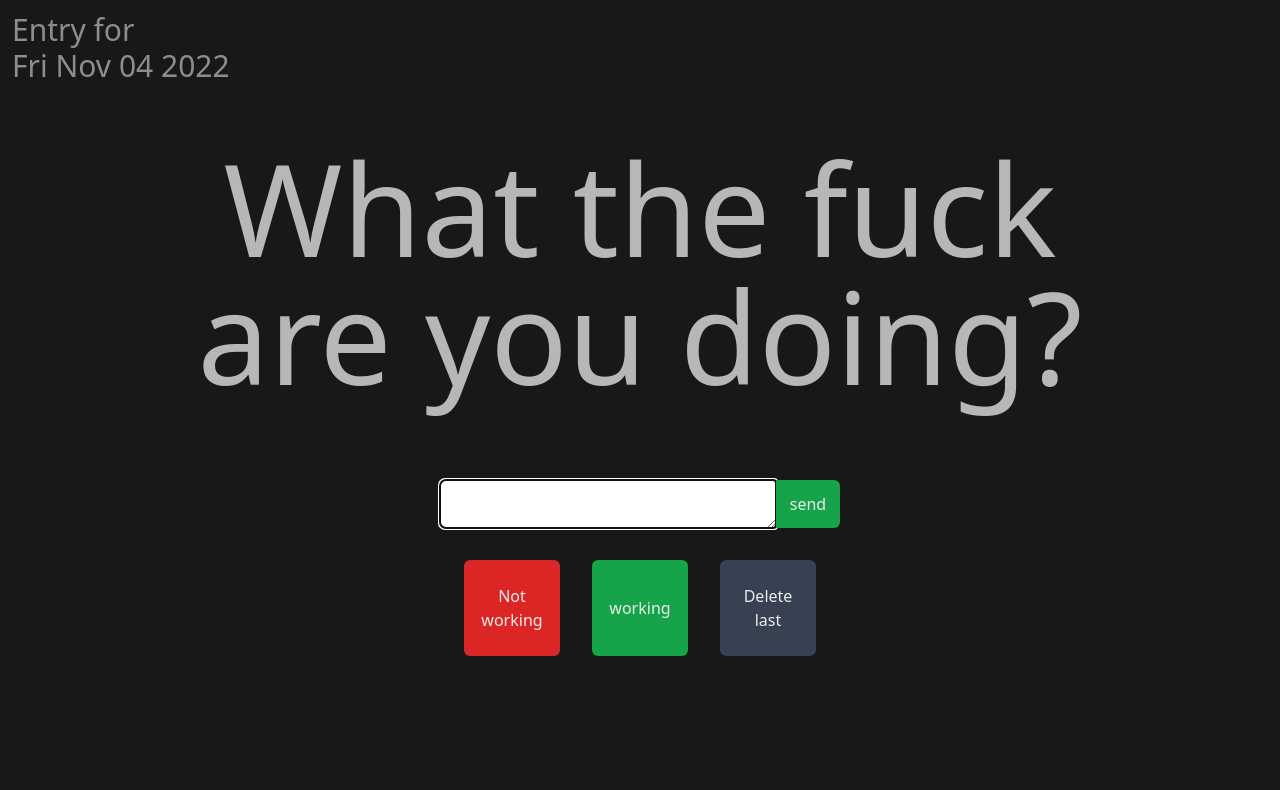
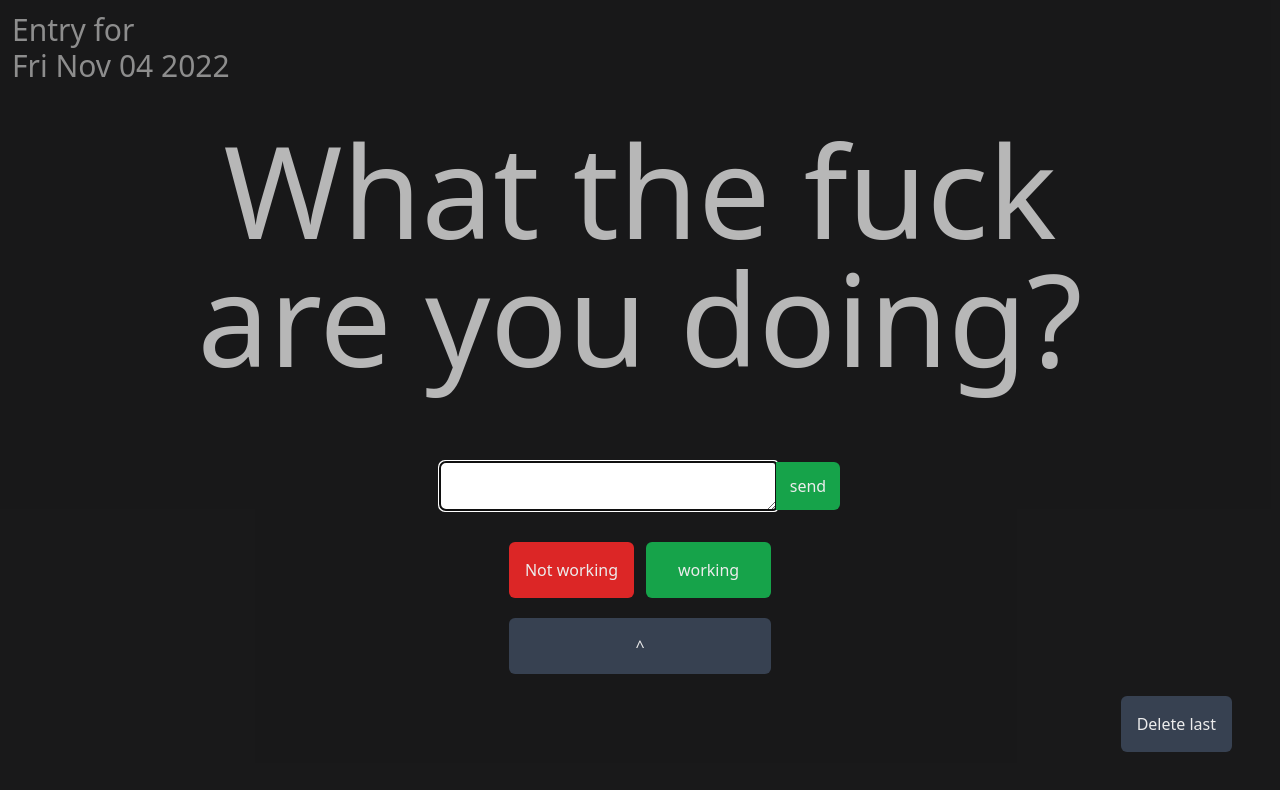
Before and after one commit to the-sides/daily-tracker, a SvelteKit app: page / in a window 1280 px wide. Shown: the top 790 px of the page. Built offline with nearby package versions, Linux system fonts and the light colour scheme.

Commit message:
Button layout

```diff
--- a/src/components/button.svelte
+++ b/src/components/button.svelte
@@ -2,14 +2,15 @@
 	export let callback = () => {
 		window.alert('default callback');
 	};
-    export let color = 'grey';
-    const colorMap = {
-        grey: 'bg-gray-700',
-        red: 'bg-red-600 hover:bg-red-800',
-        green: 'bg-green-600 hover:bg-green-800'
-    }
+	export let color = 'grey';
+    export let _class;
+	const colorMap = {
+		grey: 'bg-gray-700',
+		red: 'bg-red-600 hover:bg-red-800',
+		green: 'bg-green-600 hover:bg-green-800'
+	};
 </script>
 
-<button on:click={callback()} class={colorMap[color] + '  w-24 h-24 rounded-md p-4'}>
+<button on:click={callback()} class={colorMap[color] + '  rounded-md p-4 block ' + _class}>
 	<slot />
 </button>
--- a/src/routes/+page.svelte
+++ b/src/routes/+page.svelte
@@ -51,13 +51,14 @@
 		>
 			<h1 class="text-5xl lg:text-9xl opacity-75">What the fuck<br />are you doing?</h1>
 			<StatusInput _class="mt-20" {saveStatus} />
-			<div class="flex gap-8 mt-8">
-				<Button color="red">Not working</Button>
-				<Button color="green">working</Button>
-				<Button callback={deleteLast}>Delete last</Button>
+			<div class="grid gap-x-3 gap-y-5 mt-8 grid-cols-6">
+				<Button color="red" _class="col-span-3">Not working</Button>
+				<Button color="green" _class="col-span-3">working</Button>
+				<!-- <Button callback={deleteLast}>Delete last</Button> -->
+				<Button _class="sdcale-x-150 col-span-6">^</Button>
 			</div>
 		</div>
-		<div class="bg bg-black bg-opacity-40 w-full-h-full absolute inset-0 z-0" />
+		<div class="bg bg-black bg-opacity-40 w-full-h-full absolute inset-0 z-0 " />
 	</div>
 	<div
 		bind:this={statusRootElm}
@@ -66,7 +67,10 @@
 	>
 		<h2 class="sticky top-0 left-0 text-3xl">Entry for <br />{new Date().toDateString()}</h2>
 		{#each statuses as status}
-			<p>{status}</p>
+			<p class="max-w-[33%]">{status}</p>
 		{/each}
 	</div>
+	<div class="fixed bottom-12 right-12 z-10">
+		<Button callback={deleteLast} _class="hover:bg-opacity-75">Delete last</Button>
+	</div>
 </main>
```
